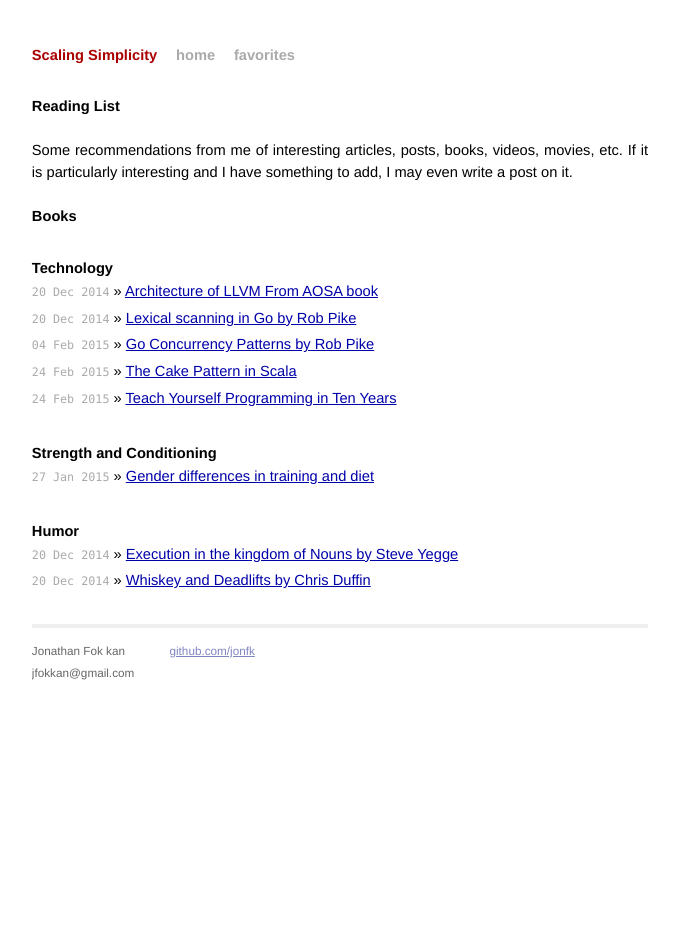
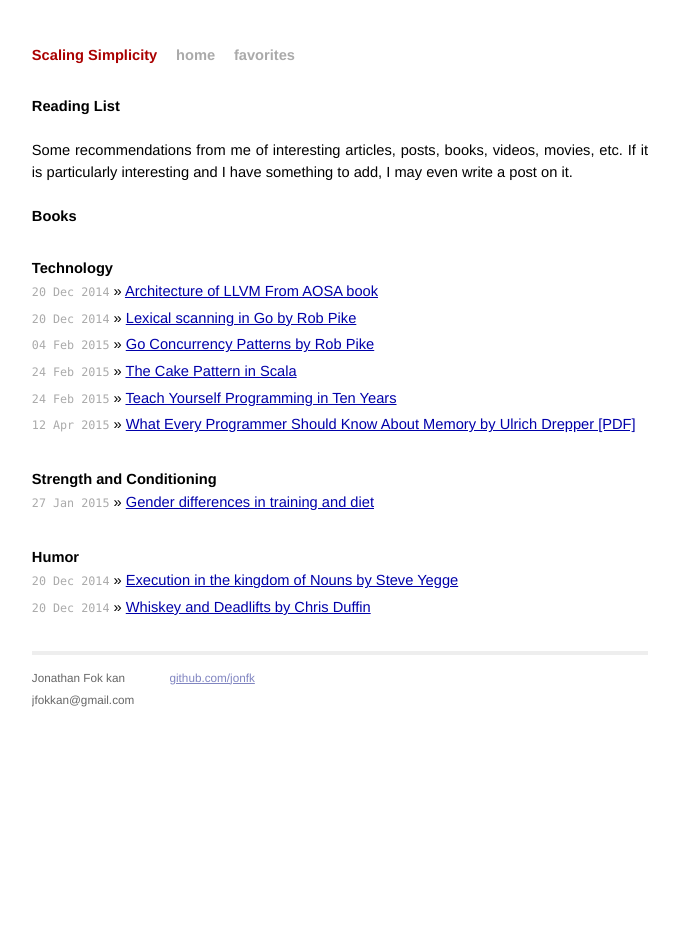
Before and after one commit to jonfk/jonfk.ca, a Jekyll site: the page built from favorites.html, in a window 1280 px wide. Shown: the whole page, without its empty margins (300-979 px from the left). Built offline with Jekyll 4.4.1, drawn with Linux system fonts in a browser that asks for light colours; Markdown is read by kramdown in place of the engine named in the settings.

Commit message:
UPDATED favorites
ADDED What Every Programmer Should Know About Memory by Ulrich Drepper to tech

```diff
--- a/favorites.html
+++ b/favorites.html
@@ -20,6 +20,7 @@ url: favorites
     <li><span>04 Feb 2015</span> &raquo; <a href="http://youtu.be/f6kdp27TYZs">Go Concurrency Patterns by Rob Pike</a></li>
     <li><span>24 Feb 2015</span> &raquo; <a href="https://coderwall.com/p/t_rapw/cake-pattern-in-scala-self-type-annotations-explicitly-typed-self-references-explained">The Cake Pattern in Scala</a></li>
     <li><span>24 Feb 2015</span> &raquo; <a href="http://norvig.com/21-days.html">Teach Yourself Programming in Ten Years</a></li>
+    <li><span>12 Apr 2015</span> &raquo; <a href="https://people.freebsd.org/~lstewart/articles/cpumemory.pdf">What Every Programmer Should Know About Memory by Ulrich Drepper [PDF]</a></li>
   </ul>
 
   <h3>Strength and Conditioning</h3>
```
